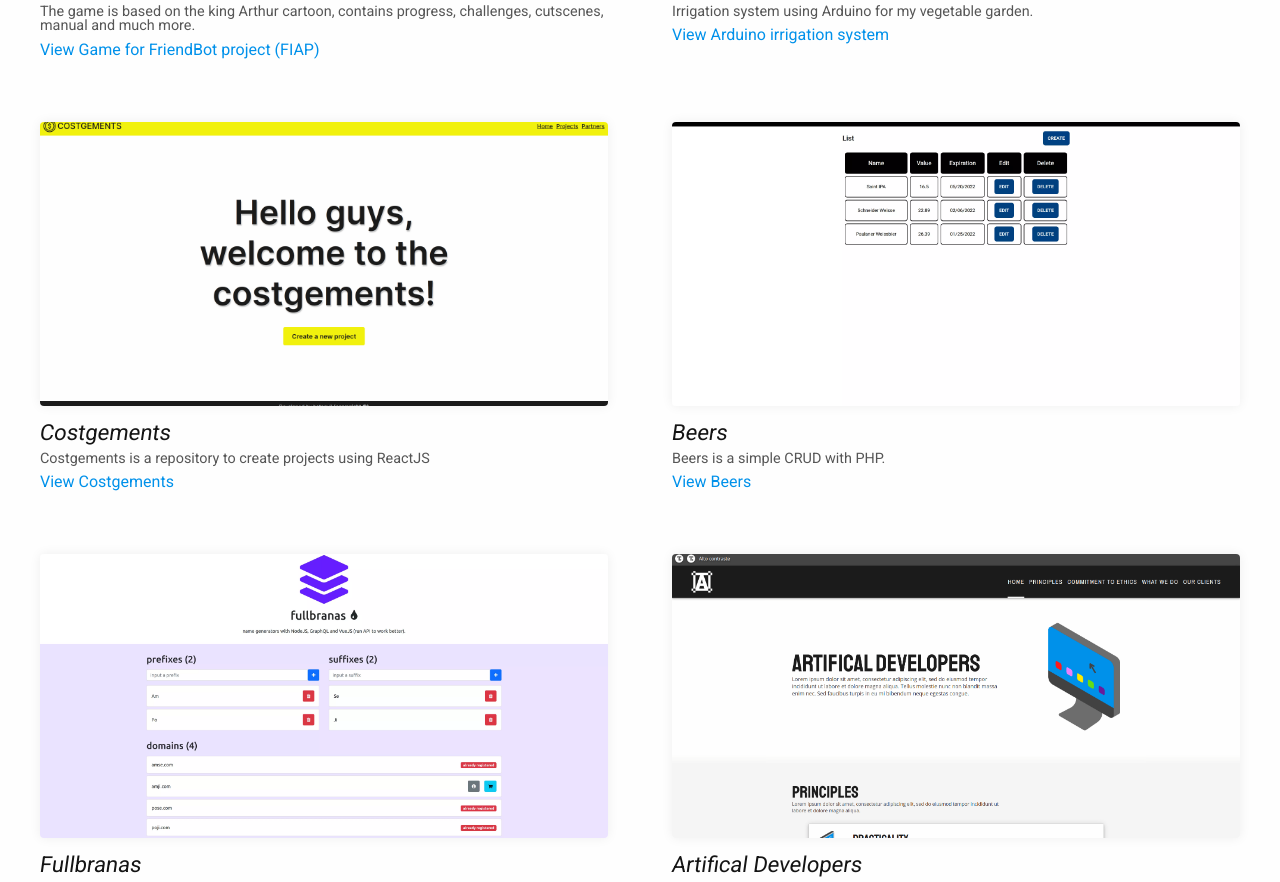
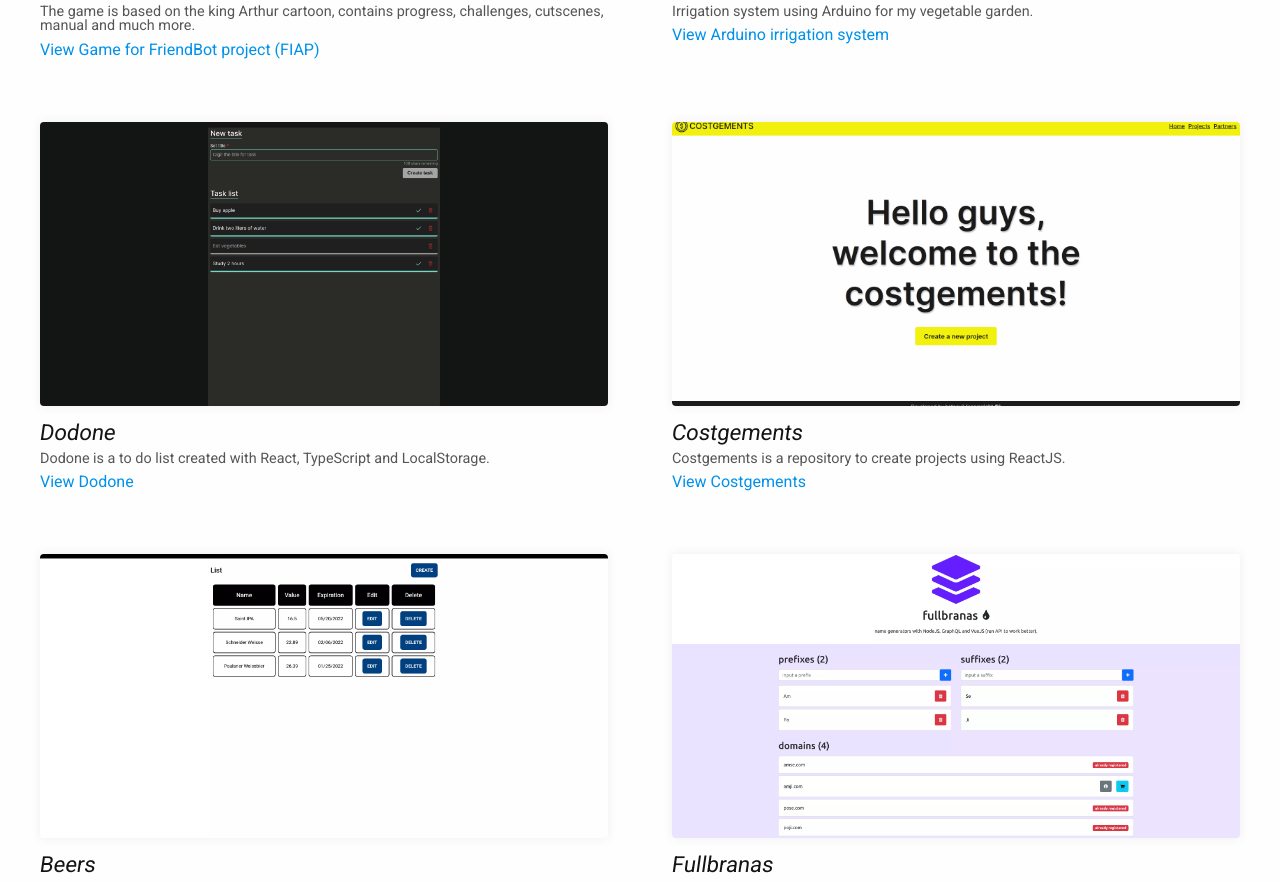
Before and after one commit to hotequil/hotequil-site, an Angular app: page / in a window 1280 px wide. Shown: the part 2286-3168 px from the top of the page. Built offline with nearby package versions, Linux system fonts and the light colour scheme.

Commit message:
feat: added new project

```diff
--- a/src/app/modules/home/projects/home-projects.component.ts
+++ b/src/app/modules/home/projects/home-projects.component.ts
@@ -91,8 +91,17 @@ export class HomeProjectsComponent{
             }
         },
         {
+            title: 'Dodone',
+            desc: `Dodone is a to do list created with React, TypeScript and LocalStorage.`,
+            href: 'https://dodone-tasks.netlify.app',
+            img: {
+                src: './assets/imgs/dodone.webp',
+                alt: 'Dodone\'s',
+            }
+        },
+        {
             title: 'Costgements',
-            desc: `Costgements is a repository to create projects using ReactJS`,
+            desc: `Costgements is a repository to create projects using ReactJS.`,
             href: 'https://github.com/hotequil/costgements',
             img: {
                 src: './assets/imgs/costgements.webp',
```
Also changed, not shown: src/assets/imgs/dodone.webp (added).
